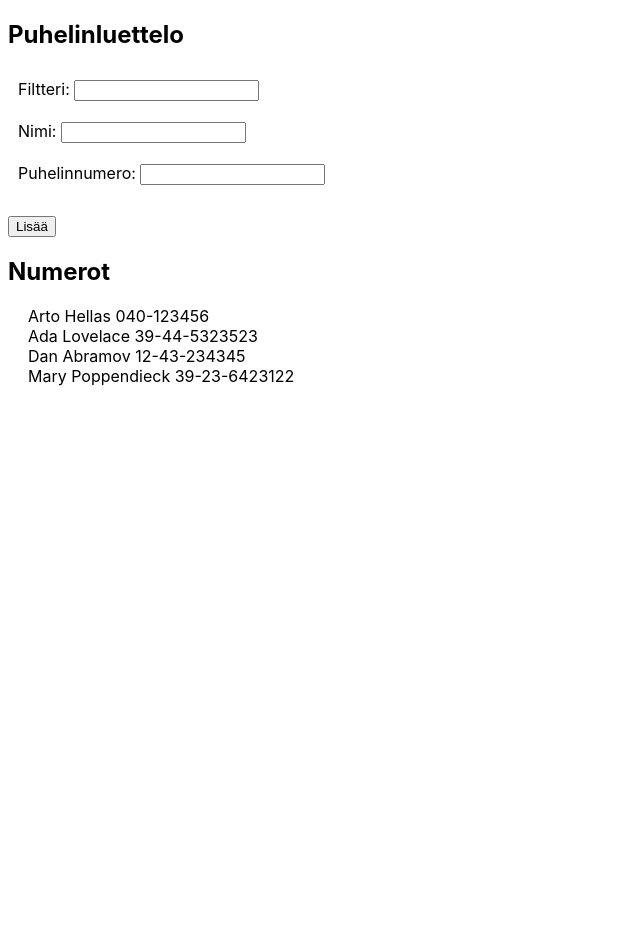
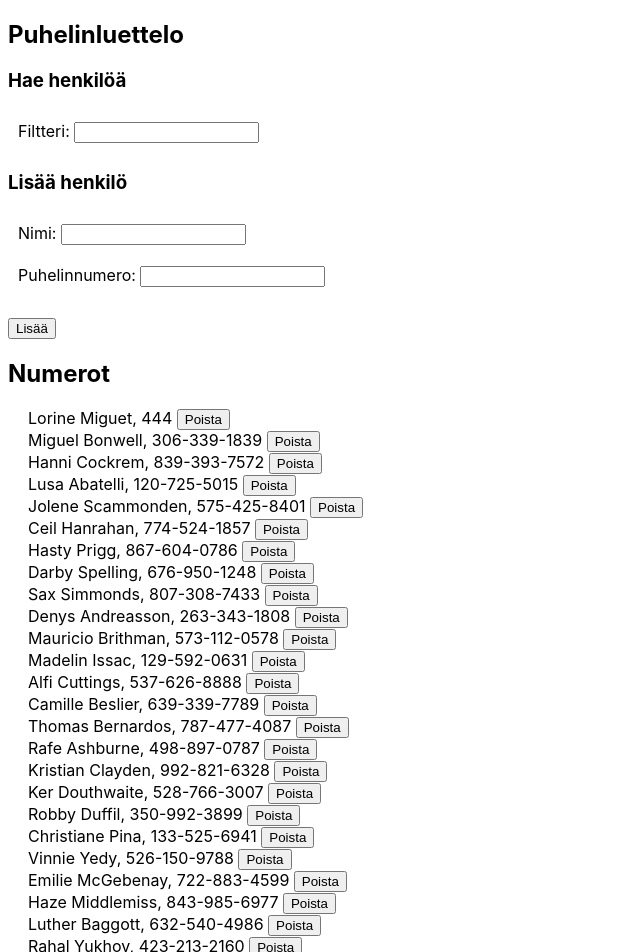
Before and after one commit to jkorsi/FullStackOpen-HY, a React (Create React App) app in the folder Osa 2/puhelinluettelo/: page / in a window 1280 px wide. Shown: the top 952 px of the page, without its empty margins (0-640 px from the left). Before the commit the page ends 800 px from the top, so only its background shows below. Built offline with nearby package versions, Linux system fonts and the light colour scheme; data requests are answered from the project's data file; the HTML template or start-up script is replaced by a standard one.

Commit message:
2d, adding data to server DONE

```diff
--- a/Osa 2/puhelinluettelo/db.json
+++ b/Osa 2/puhelinluettelo/db.json
@@ -1,19 +1,152 @@
 {
-  "persons": [ {
-      "id": "Arto Hellas",
-      "number": "040-123456"
+  "persons": [
+    {
+      "id": "Lorine Miguet",
+      "number": "444"
     },
     {
-      "id": "Ada Lovelace",
-      "number": "39-44-5323523"
+      "id": "Miguel Bonwell",
+      "number": "306-339-1839"
     },
     {
-      "id": "Dan Abramov",
-      "number": "12-43-234345"
+      "id": "Hanni Cockrem",
+      "number": "839-393-7572"
     },
     {
-      "id": "Mary Poppendieck",
-      "number": "39-23-6423122"
+      "id": "Lusa Abatelli",
+      "number": "120-725-5015"
+    },
+    {
+      "id": "Jolene Scammonden",
+      "number": "575-425-8401"
+    },
+    {
+      "id": "Ceil Hanrahan",
+      "number": "774-524-1857"
+    },
+    {
+      "id": "Hasty Prigg",
+      "number": "867-604-0786"
+    },
+    {
+      "id": "Darby Spelling",
+      "number": "676-950-1248"
+    },
+    {
+      "id": "Sax Simmonds",
+      "number": "807-308-7433"
+    },
+    {
+      "id": "Denys Andreasson",
+      "number": "263-343-1808"
+    },
+    {
+      "id": "Mauricio Brithman",
+      "number": "573-112-0578"
+    },
+    {
+      "id": "Madelin Issac",
+      "number": "129-592-0631"
+    },
+    {
+      "id": "Alfi Cuttings",
+      "number": "537-626-8888"
+    },
+    {
+      "id": "Camille Beslier",
+      "number": "639-339-7789"
+    },
+    {
+      "id": "Thomas Bernardos",
+      "number": "787-477-4087"
+    },
+    {
+      "id": "Rafe Ashburne",
+      "number": "498-897-0787"
+    },
+    {
+      "id": "Kristian Clayden",
+      "number": "992-821-6328"
+    },
+    {
+      "id": "Ker Douthwaite",
+      "number": "528-766-3007"
+    },
+    {
+      "id": "Robby Duffil",
+      "number": "350-992-3899"
+    },
+    {
+      "id": "Christiane Pina",
+      "number": "133-525-6941"
+    },
+    {
+      "id": "Vinnie Yedy",
+      "number": "526-150-9788"
+    },
+    {
+      "id": "Emilie McGebenay",
+      "number": "722-883-4599"
+    },
+    {
+      "id": "Haze Middlemiss",
+      "number": "843-985-6977"
+    },
+    {
+      "id": "Luther Baggott",
+      "number": "632-540-4986"
+    },
+    {
+      "id": "Rahal Yukhov",
+      "number": "423-213-2160"
+    },
+    {
+      "id": "Min Andresser",
+      "number": "232-689-8053"
+    },
+    {
+      "id": "Hanna Luetkemeyer",
+      "number": "745-723-4097"
+    },
+    {
+      "id": "Nevsa Baigrie",
+      "number": "651-352-4072"
+    },
+    {
+      "id": "Yolanthe Cowley",
+      "number": "754-319-6979"
+    },
+    {
+      "id": "Haleigh Duckitt",
+      "number": "115-755-6714"
+    },
+    {
+      "id": "Dolley Osmond",
+      "number": "509-381-0854"
+    },
+    {
+      "id": "Terrye Van Weedenburg",
+      "number": "752-748-7033"
+    },
+    {
+      "id": "Saunderson Kilmurry",
+      "number": "910-437-4845"
+    },
+    {
+      "id": "Westley Dabell",
+      "number": "894-745-3854"
+    },
+    {
+      "id": "Delila Keeping",
+      "number": "185-993-9489"
+    },
+    {
+      "id": "Jennie Luppitt",
+      "number": "754-249-2785"
+    },
+    {
+      "id": "Willabella Threadgold",
+      "number": "491-272-1500"
     }
   ]
 }
--- a/Osa 2/puhelinluettelo/src/App.js
+++ b/Osa 2/puhelinluettelo/src/App.js
@@ -1,40 +1,39 @@
 import React, { useState, useEffect } from 'react'
 
 import Filter from './components/Filter'
-import FilteredRows from './components/FilteredRows'
+import PersonsList from './components/PersonsList'
 import Inputs from './components/Inputs'
 import Person from './components/Person'
+import getAll from './services/getData'
+import addData from './services/addData'
+import deleteData from './services/deleteData'
+import updateData from './services/updateData'
 
 import axios from 'axios'
 
 import './App.css';
 
+
 const App = () =>
 {
 
-    // State list variable --, with a place holder name in it
-    const [ personsList, setpersonsList ] = useState( [] )
-
-    console.log( 'Initial list: ', personsList )
-
-    // State Variable initialized with place holder
+    // Tilamuuttujat
+    const [ personsList, setPersonsList ] = useState( [] )
     const [ newName, setName ] = useState( '' )
     const [ newPhone, setPhone ] = useState( '' )
     const [ filterValue, setFilter ] = useState( '' )
 
     const filteredRows = personsList
-    const personsLink = 'http://localhost:3100/persons'
+    const personsLink = 'http://localhost:3300/persons'
 
+    //Efekti, jolla noudetaan henkilölista ja asetetaan se tilamuuttujaan
     const hook = () =>
     {
-        console.log( 'effect' )
-        axios
-            .get( personsLink )
-            .then( response =>
+        getAll()
+            .then( initialPersons =>
             {
-                console.log( 'promise fulfilled' )
-                console.log( response.data )
-                setpersonsList( response.data )
+                console.log( 'Promise fulfilled' )
+                setPersonsList( initialPersons )
             } )
     }
 
@@ -65,39 +64,63 @@ const App = () =>
 
         if ( personsList.filter( person => person.id.toLowerCase() === newName.toLowerCase() ).length > 0 )
         {
-            alert( `Nimi "${ newName }" on jo varattu!!!` )
+            if ( window.confirm( `Henkilö ${ newName } on jo olemassa. Päivitetäänkö numero?` ) )
+            {
+                //const person = personsList.filter( person => person.id.toLowerCase() === newName.toLowerCase() )
+                const id = newName
+                const url = `http://localhost:3300/persons/${ id }`
+                const personToUpdate = personsList.find( person => person.id === id )
+                console.log( personToUpdate )
+                const changedPerson = { ...personToUpdate, number: newPhone }
+                console.log( changedPerson )
+
+                updateData( id, changedPerson )
+                    .then( changedPerson =>
+                    {
+                        setPersonsList( personsList.map( person => person.id !== id ? person : changedPerson ) )
+                        setName( '' )
+                        setPhone( '' )
+                    } )
+                    .catch( error =>
+                    {
+                        alert( `Henkilö ${ id } on poistettu palvelimelta. :( Kokeile lisätä henkilö uudelleen!` )
+                        setPersonsList( personsList.map( person => person.id !== id ) )
+                    } )
+
+            }
         } else
         {
             const personObject = {
                 id: newName,
                 number: newPhone
             }
-            setpersonsList( personsList.concat( personObject ) )
-            setName( '' )
-            setPhone( '' )
+            addData( personObject )
+                .then( response =>
+                {
+                    setPersonsList( personsList.concat( personObject ) )
+                    setName( '' )
+                    setPhone( '' )
+                } )
         }
     }
 
-    const newLocal = <form onSubmit={ addPersonAndNumber }>
-        <div style={ { padding: 10 } }>
-            Nimi: <input value={ newName } onChange={ handlePersonsChange } />
-        </div>
-        <div style={ { padding: 10 } }>
-            Puhelinnumero: <input value={ newPhone } onChange={ handlePhoneChange } />
-        </div>
-        <div>
-            <br></br>
-            <button type="submit">Lisää</button>
-        </div>
-    </form>
+    function deletePerson ( id )
+    {
+        deleteData( id )
+            .then( setPersonsList( personsList.filter( person => person.id !== id ) ) )
+    }
+
+
     // Refaktoroi komponentit omiin tiedostoihin
     return (
         <div>
             <h2>Puhelinluettelo</h2>
+            <h3>Hae henkilöä</h3>
             <Filter
                 filterValue={ filterValue }
                 handleFilterChange={ handleFilterChange }
             />
+            <h3>Lisää henkilö</h3>
             <Inputs
                 addPersonAndNumber={ addPersonAndNumber }
                 newName={ newName }
@@ -107,9 +130,10 @@ const App = () =>
             />
             <h2>Numerot</h2>
             <ul>
-                <FilteredRows
+                <PersonsList
                     filterValue={ filterValue }
                     filteredRows={ filteredRows }
+                    deletePerson={ deletePerson }
                 />
             </ul>
         </div>
--- a/Osa 2/puhelinluettelo/src/components/Person.js
+++ b/Osa 2/puhelinluettelo/src/components/Person.js
@@ -1,9 +1,14 @@
 import React from 'react'
 
-const Person = ({ person }) => {
+const Person = ( { person, deletePerson } ) =>
+{
+  const label = 'Poista'
+  const space = ' '
+  const comma = ','
   return (
     <li>
-      {person.id} {person.number}
+      { person.id }{ comma } { person.number } { space }
+      <button onClick={ deletePerson }>{ label }</button>
     </li>
   )
 }
--- a/Osa 2/puhelinluettelo/src/components/FilteredRows.js
+++ b/Osa 2/puhelinluettelo/src/components/PersonsList.js
@@ -1,9 +1,11 @@
 import React from 'react'
 import Person from './Person'
 import Filter from './Filter'
+import deleteData from '../services/deleteData'
+
 
 //TOIMII - ÄLÄ KOSKE
-const FilteredRows = ( props ) =>
+const PersonsList = ( props ) =>
 {
     console.log( 'Filtered rows propsit: ', props )
     return props.filteredRows.filter( person =>
@@ -17,9 +19,12 @@ const FilteredRows = ( props ) =>
 
                     //Tämä sisältö näytetään
                     person={ filteredPerson }
+
+                    //Rekisteröidään nappula id:n avulla tälle objektille
+                    deletePerson={ () => props.deletePerson( filteredPerson.id ) }
                 />
             )
         } )
 }
 
-export default FilteredRows
+export default PersonsList
--- /dev/null
+++ b/Osa 2/puhelinluettelo/src/services/addData.js
@@ -0,0 +1,55 @@
+import axios from 'axios'
+
+const baseUrl = 'http://localhost:3300/persons'
+
+const addData = newObject =>
+{
+    const request = axios.post( baseUrl, newObject )
+    return request.then( response => response.data )
+}
+
+export default addData
+
+// {
+//     "persons": [ {
+//         "id": "Martti",
+//         "number": "444"
+//     },
+//     {
+//         "id": "Matti KAtti",
+//         "number": "123-123-123"
+//     },
+//     {
+//         "id": "Tomppa",
+//         "number": "123-111111111"
+//     },
+//     {
+//         "id": "Pertti",
+//         "number": "123-111111111"
+//     },
+//     {
+//         "id": "Aa",
+//         "number": "Bee"
+//     },
+//     {
+//         "id": "Cee",
+//         "number": "11111111"
+//     },
+//     {
+//         "id": "Alfa",
+//         "number": "Beta"
+//     },
+//     {
+//         "id": "Graniitti",
+//         "number": "1234444444444-555"
+//     },
+//     {
+//         "id": "PH7fNSK",
+//         "number": ""
+//     },
+//     {
+//         "id": "Amgmg",
+//         "number": "2345566"
+//     }
+//     ]
+// }
--- /dev/null
+++ b/Osa 2/puhelinluettelo/src/services/deleteData.js
@@ -0,0 +1,33 @@
+import axios from 'axios'
+
+const baseUrl = 'http://localhost:3300/persons'
+
+const deleteData = id =>
+{
+    if ( window.confirm( 'Haluatko varmasti poistaa henkilön?' ) )
+    {
+
+        const request = axios.delete( `${ baseUrl }/${ id }` )
+        return request
+            .then( response => response.data )
+            .catch( error =>
+            {
+                alert(
+                    `The person '${ id }' was already deleted from server`
+                )
+            } )
+    }
+}
+
+export default deleteData
+
+    // .then( returnedNote =>
+    // {
+    //     setNotes( notes.map( note => note.id !== id ? note : returnedNote ) )
+    // } ).catch( error =>
+    // {
+    //     alert(
+    //         `the note '${ note.content }' was already deleted from server`
+    //     )
+    //     setNotes( notes.filter( n => n.id !== id ) )
+    // } )
--- /dev/null
+++ b/Osa 2/puhelinluettelo/src/services/getData.js
@@ -0,0 +1,10 @@
+import axios from 'axios'
+const baseUrl = 'http://localhost:3300/persons'
+
+const getAll = () =>
+{
+    const request = axios.get( baseUrl )
+    return request.then( response => response.data )
+}
+
+export default getAll
--- /dev/null
+++ b/Osa 2/puhelinluettelo/src/services/updateData.js
@@ -0,0 +1,12 @@
+import axios from 'axios'
+
+const baseUrl = 'http://localhost:3300/persons'
+
+const updateData = ( id, newObject ) =>
+{
+    console.log( "ID: ", id )
+    const request = axios.put( `${ baseUrl }/${ id }`, newObject )
+    return request.then( response => response.data )
+}
+
+export default updateData
```
Also changed, not shown: Osa 2/puhelinluettelo/src/components/Inputs.js (+8 -30 lines).
